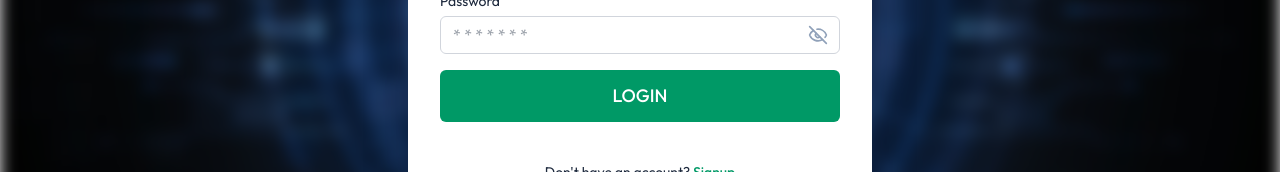
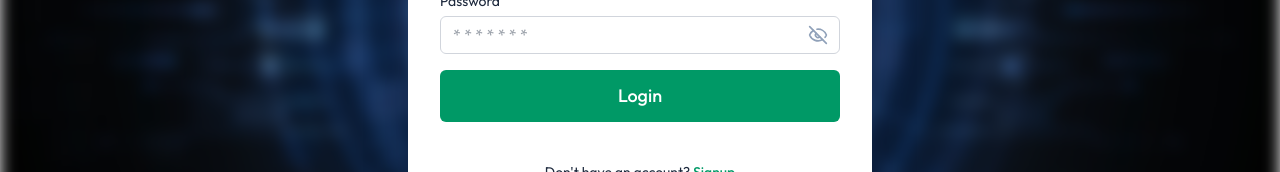
Before and after one commit to MoeF159/money-manager-frontend, a React (Vite) app: page /login in a window 1280 px wide. Shown: the part 399-571 px from the top of the page. Built offline with nearby package versions, Linux system fonts and the light colour scheme.

Commit message:
added toast message and LoarderCircle

```diff
--- a/src/pages/Login.jsx
+++ b/src/pages/Login.jsx
@@ -51,6 +51,7 @@ const Login = () => {
             }
         }catch(err){
             console.error("Something went wrong", err);
+            toast.error("Something went wrong");
             setError(err.message);
         }finally{
             setIsLoading(false);
@@ -98,10 +99,15 @@ const Login = () => {
                         )}
 
                         <button
+                            disabled={isLoading}
                             className="w-full py-3 text-lg font-medium bg-emerald-600 text-white rounded-md hover:bg-emerald-700 transition-colors"
                             type="submit"
                         >
-                            LOGIN
+                            {isLoading ? (
+                                <>
+                                    <LoaderCircle className="animate-spin w-5 h-5"/>
+                                </>
+                            ):("Login")}
                         </button>
 
                         <p className="text-sm text-slate-800 text-center mt-6">
```
